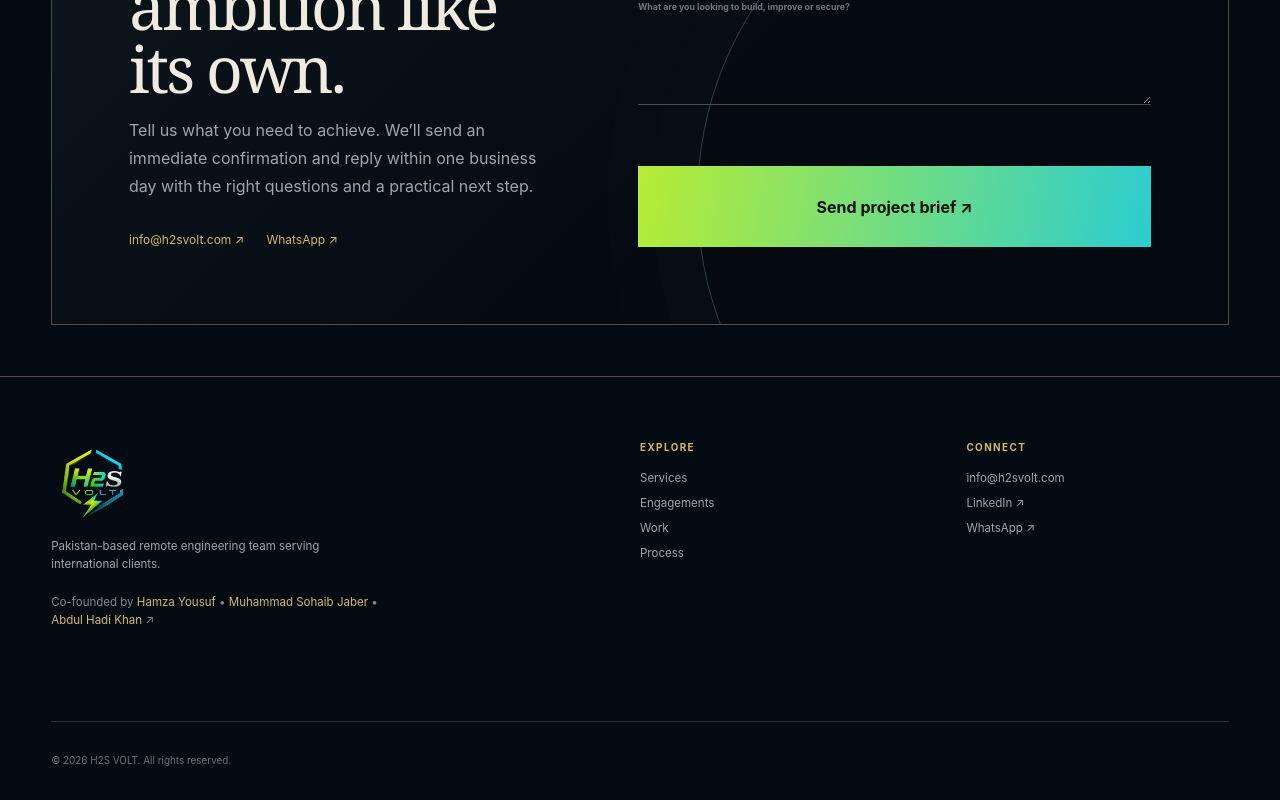
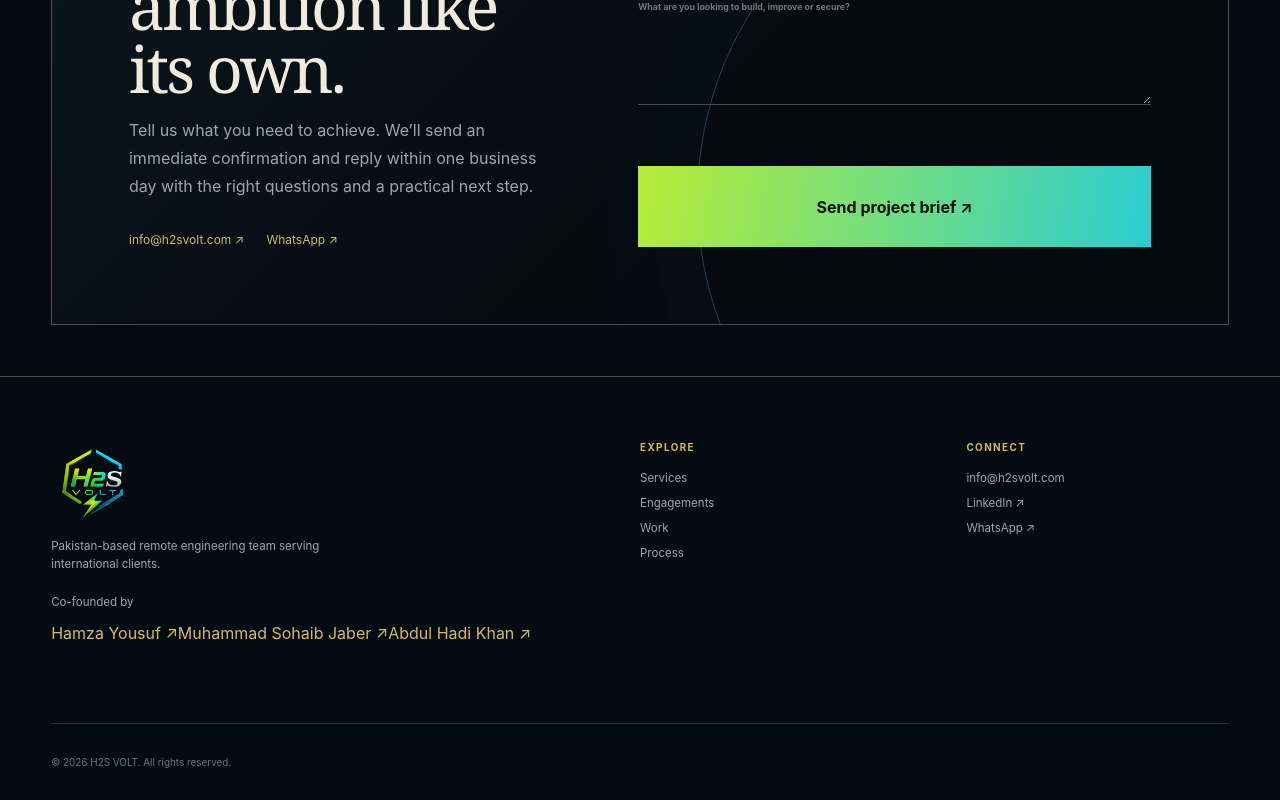
Before and after one commit to h2svolt/h2s, a React (Vite) app: page / in a window 1280 px wide. Shown: the part 6741-7541 px from the top of the page. Built offline with nearby package versions, Linux system fonts and the light colour scheme.

Commit message:
Update footer with founder credits and links

```diff
--- a/src/App.jsx
+++ b/src/App.jsx
@@ -333,33 +333,33 @@ export default function App() {
       </section>
 
       <footer>
-        <div className="footer-brand"><img src="/h2svolt-logo.png" alt="H2S VOLT" width="84" height="84" /><p>Pakistan-based remote engineering team serving international clients.</p><p className="founder-credit">
-  Co-founded by{" "}
+        <div className="footer-brand"><img src="/h2svolt-logo.png" alt="H2S VOLT" width="84" height="84" /><p>Pakistan-based remote engineering team serving international clients.</p><div className="founder-credit">
+  <p>Co-founded by</p>
+
   <a
     href="https://www.linkedin.com/in/hamza-yousuf-6a8b1334a"
     target="_blank"
     rel="author me noreferrer"
   >
-    Hamza Yousuf
+    Hamza Yousuf ↗
   </a>
-  {" • "}
+
   <a
     href="https://www.linkedin.com/in/muhammad-sohaib-jaber-306b29218/"
     target="_blank"
     rel="author me noreferrer"
   >
-    Muhammad Sohaib Jaber
+    Muhammad Sohaib Jaber ↗
   </a>
-  {" • "}
+
   <a
     href="https://www.linkedin.com/in/abdul-hadi-14a9462a5/"
     target="_blank"
     rel="author me noreferrer"
   >
-    Abdul Hadi Khan
+    Abdul Hadi Khan ↗
   </a>
-  {" ↗"}
-</p></div>
+</div></div>
         <div><b>Explore</b><a href="#services">Services</a><a href="#engagement">Engagements</a><a href="#work">Work</a><a href="#process">Process</a></div>
         <div><b>Connect</b><a href="mailto:info@h2svolt.com">info@h2svolt.com</a><a href="https://www.linkedin.com/company/h2s-volt" target="_blank" rel="noreferrer">LinkedIn ↗</a><a href="https://wa.me/923368048644" target="_blank" rel="noreferrer" aria-label="Contact H2S VOLT on WhatsApp">WhatsApp ↗</a></div>
         <p className="copyright">© 2026 H2S VOLT. All rights reserved.</p>
```
